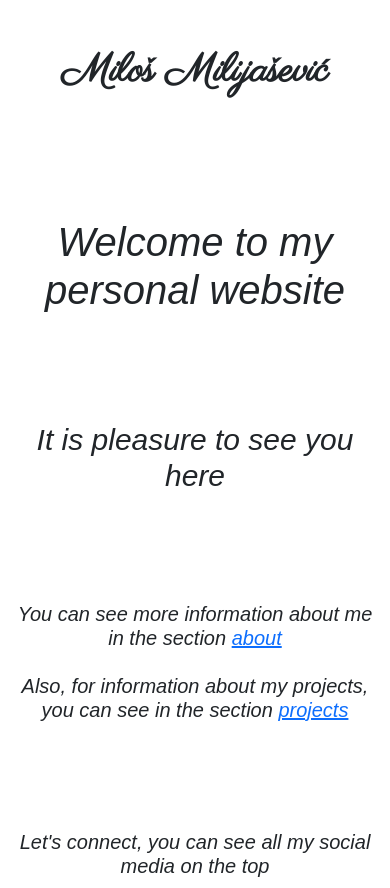
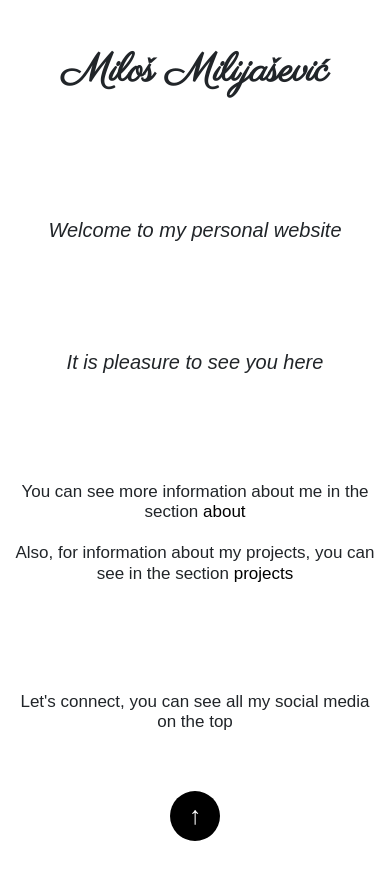
Before and after one commit to MilosM00/first-portfolio-website, a plain HTML site: page index.html in a window 390 px wide. Shown: the part 180-1068 px from the top of the page. Drawn offline with nearby package versions, Linux system fonts and the light colour scheme.

Commit message:
css updated

```diff
--- a/scss/_welcome.scss
+++ b/scss/_welcome.scss
@@ -40,25 +40,48 @@
 
     h4{
         font-style: italic;
+        font-size: 20px;
         padding-top: 50px;
         padding-bottom: 50px;
-        font-size: 20px;
     }
 
     .about-button-welcome{
         font-family: sans-serif;
         font-size: 20px;
+        text-decoration: none;
+        color: black;
     }
 
     .projects-button-welcome{
         font-family: sans-serif;
         font-size: 20px;
+        text-decoration: none;
+        color: black;
+    }
+
+    .about-button-welcome:hover,
+    .projects-button-welcome:hover{
+        text-decoration: underline;
     }
 
     .go-up-button-welcome{
+        width: 50px;
+        height: 50px;
         font-family: sans-serif;
-        font-size: 30px;
         font-style: normal;
+        cursor: pointer;
+        border:none;
+        border-radius: 50%;
+        font-size: 25px;
+        background-color: black;
+        color: white;
+    }
+
+    .inline{
+        padding-top: 50px;
+        padding-bottom: 50px;
+
+        display: inline-flex;
     }
 
 }
@@ -80,6 +103,17 @@
         span{
             font-size: 70px;
         }
+
+        h3, h4,
+        .projects-button-welcome,
+        .about-button-welcome{
+            font-size: 17px;
+            font-style: normal;
+        }
+
+        h1{
+            font-size: 30px;
+        }
     }
 }
 
@@ -90,3 +124,11 @@
         }
     }
 }
+
+@media (max-width: 463px){
+    .welcome{
+        h1, h2{
+            font-size: 20px;
+        }
+    }
+}
```
Also changed, not shown: css/style.css.
